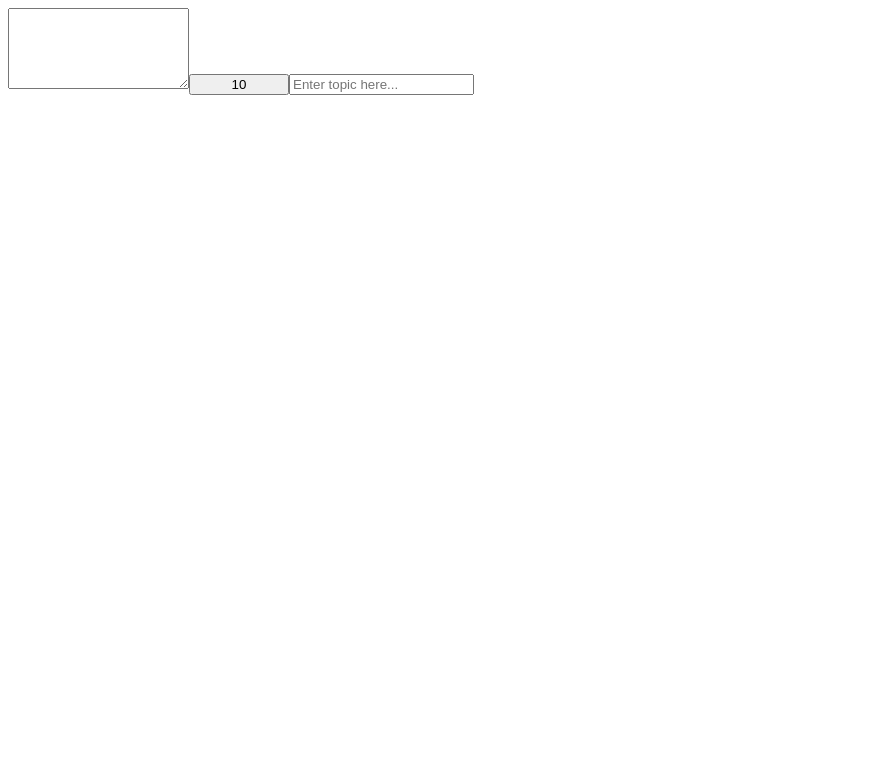
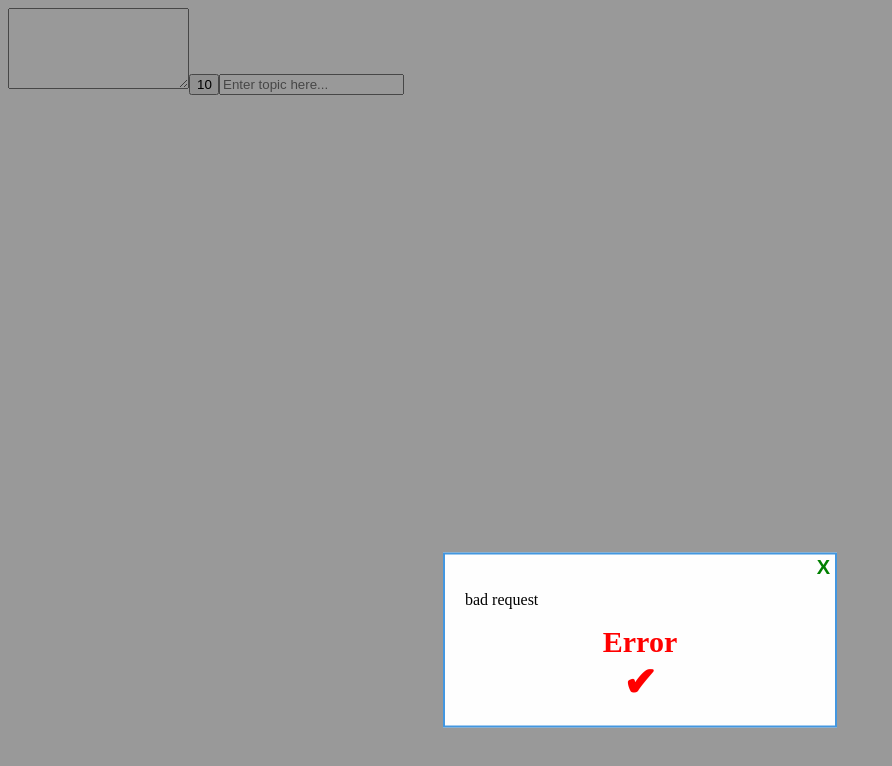
Before and after one commit to Simargi/components, a React app: page / in a window 1280 px wide. Shown: the top 766 px of the page, without its empty margins (0-892 px from the left). Built offline with nearby package versions, Linux system fonts and the light colour scheme.

Commit message:
add modal component

```diff
--- a/package.json
+++ b/package.json
@@ -1,6 +1,6 @@
 {
   "name": "simargi-component",
-  "version": "0.3.5",
+  "version": "0.4.0",
   "private": false,
   "dependencies": {
     "prop-types": "^15.6.0",
@@ -21,6 +21,7 @@
     "babel-preset-react": "^6.24.1",
     "babel-preset-stage-0": "^6.24.1",
     "css-loader": "^0.28.11",
+    "extract-text-webpack-plugin": "^3.0.2",
     "node-sass": "^4.8.3",
     "postcss-loader": "^2.1.3",
     "sass-loader": "^6.0.7",
--- a/src/App.js
+++ b/src/App.js
@@ -2,6 +2,8 @@ import React from 'react';
 import Textarea from './components/Textarea';
 import Button from "./components/Button";
 import Input from "./components/Input";
+import SuccessModal from "./components/SuccessModal";
+import ErrorModal from "./components/ErrorModal";
 
 export default class App extends React.Component {
     state = {
@@ -16,9 +18,11 @@ export default class App extends React.Component {
         return(
             <div className='app'>
                 <Textarea maxlength={10} disable={false}/>
-                <Button btnSize={'gfg'} value={10}/>
+                <Button btnSize={'sm'} value={10}/>
                 <Input onHandler={this.changeName}/>
                 <p>{this.state.value}</p>
+                <SuccessModal closeBtn={false} showModal={false}/>
+                <ErrorModal closeBtn={true} errorReq={'bad request'} showModal={true}/>
             </div>
         )
     }
--- /dev/null
+++ b/src/components/ErrorModal.js
@@ -0,0 +1,40 @@
+import React from 'react';
+import PropTypes from 'prop-types';
+import './assets/Modal.sass';
+
+class ErrorModal extends React.Component {
+    static defaultProps = {
+        closeBtn: false,
+        showModal: true
+    };
+    static propTypes = {
+        closeBtn: PropTypes.bool,
+        show: PropTypes.bool
+    };
+    state = {
+        show: this.props.showModal !== 'undefined'? this.props.showModal: true,
+        classNameShowModal: 'modal-show'
+    };
+    onClose = () => {
+        this.setState({
+            show: false
+        })
+    };
+    render() {
+        if (!this.state.show) {
+            this.state.classNameShowModal = ''
+        }
+        return (
+            <div className={'modal '+ this.state.classNameShowModal}>
+                <div className='modal-content'>
+                    {this.props.closeBtn && <button className='close' onClick={this.onClose}>X</button>}
+                    <p className='error-header'>{this.props.errorReq}</p>
+                    <p className='modal-title error-title'>Error</p>
+                    <p className='modal-icon error-icon'>&#10004;</p>
+                </div>
+            </div>
+        )
+    }
+}
+
+export default ErrorModal
--- /dev/null
+++ b/src/components/SuccessModal.js
@@ -0,0 +1,39 @@
+import React from 'react';
+import PropTypes from 'prop-types';
+import './assets/Modal.sass';
+
+class SuccessModal extends React.Component {
+    static defaultProps = {
+        closeBtn: false,
+        showModal: true
+    };
+    static propTypes = {
+        closeBtn: PropTypes.bool,
+        show: PropTypes.bool
+    };
+    state = {
+        show: this.props.showModal !== 'undefined'? this.props.showModal: true,
+        classNameShowModal: 'modal-show'
+    };
+    onClose = () => {
+        this.setState({
+            show: false
+        })
+    };
+    render() {
+        if (!this.state.show) {
+            this.state.classNameShowModal = ''
+        }
+        return (
+            <div className={'modal '+ this.state.classNameShowModal}>
+                <div className='modal-content'>
+                    {this.props.closeBtn && <button className='close' onClick={this.onClose}>X</button>}
+                    <p className='modal-title success-title'>Success</p>
+                    <p className='modal-icon success-icon'>&#10004;</p>
+                </div>
+            </div>
+        )
+    }
+}
+
+export default SuccessModal
--- /dev/null
+++ b/src/components/assets/Modal.sass
@@ -0,0 +1,57 @@
+.modal
+  display: none
+  position: fixed
+  z-index: 1
+  left: 0
+  top: 0
+  width: 100%
+  height: 100%
+  overflow: auto
+  background-color: rgba(0,0,0,0.4)
+
+.modal.modal-show
+  display: block
+
+.modal-content
+  position: relative
+  background-color: #fefefe
+  margin: 50% auto
+  transform: translate(0, -50%)
+  padding: 20px
+  border: 2px solid #4397e0
+  width: 100%
+  max-width: 350px
+  overflow: hidden
+
+.close
+  margin: 0
+  padding: 2px
+  border: 0
+  outline: 0
+  position: absolute
+  right: 3px
+  top: 2px
+  cursor: pointer
+  background-color: transparent
+  color: green
+  font-size: 20px
+  line-height: 17px
+  font-weight: bold
+
+.modal-title
+  font-size: 30px
+  font-weight: bold
+  margin: 0
+  text-align: center
+.success-title
+  color: green
+.error-title
+  color: red
+
+.modal-icon
+  @extend .modal-title
+  font-size: 40px
+  &.success-icon
+    color: green
+  &.error-icon
+    color: red
```
